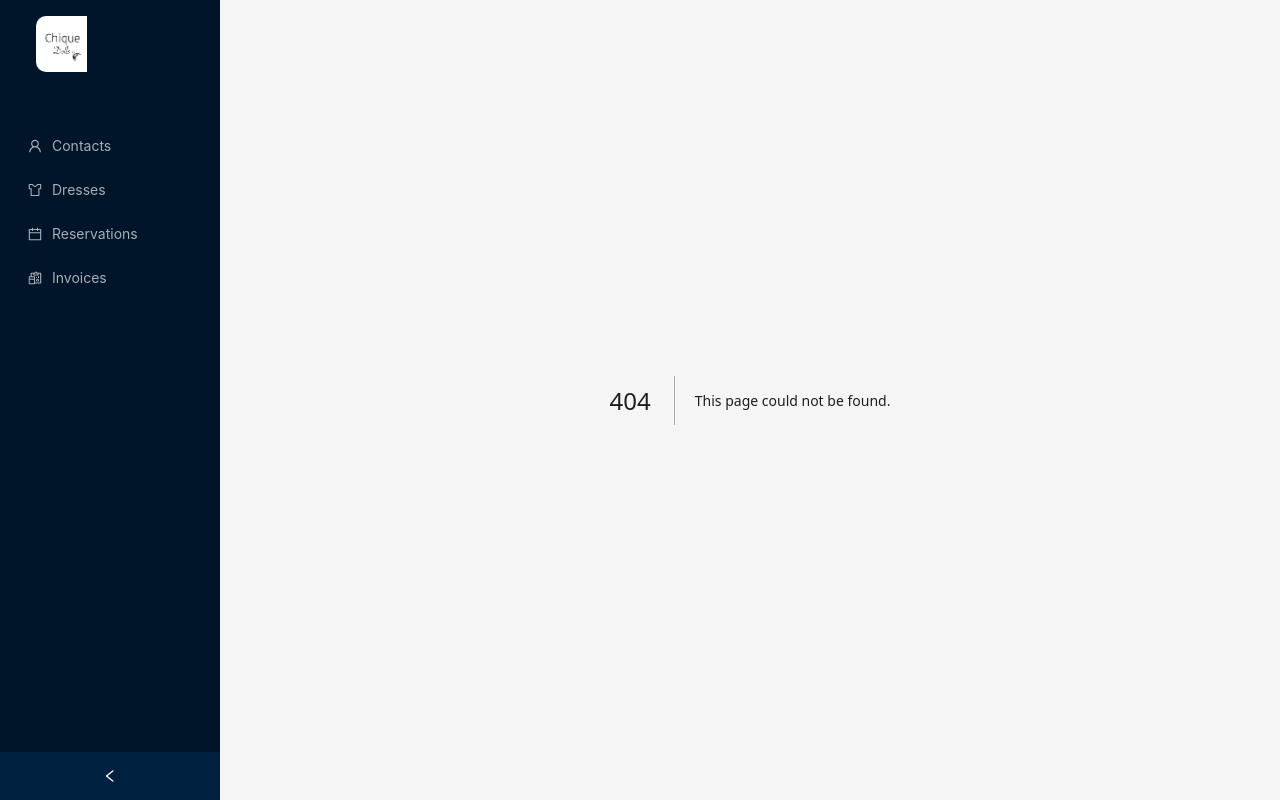
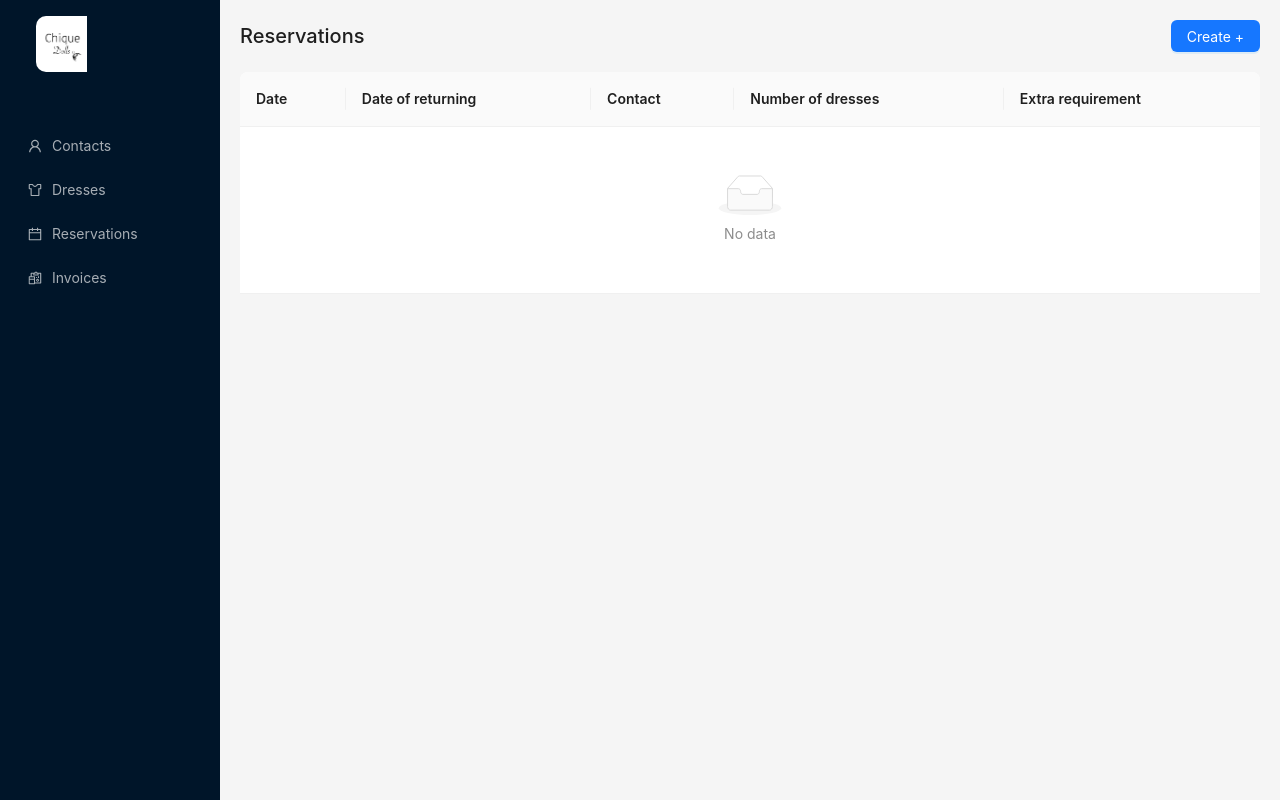
Before and after one commit to artiole-abdyli/manageInvoices, a Next.js app: page /reservations in a window 1280 px wide. Before the commit this address had no page. Built offline with nearby package versions, Linux system fonts and the light colour scheme.

Commit message:
reservations ui

```diff
--- /dev/null
+++ b/app/reservations/page.tsx
@@ -0,0 +1,46 @@
+import { Button, Table } from "antd";
+
+export default function ReservationsPage() {
+  const columns = [
+    {
+      name: "date",
+      dataIndex: "date",
+      title: "Date",
+    },
+    {
+      name: "date of returning",
+      dataIndex: "date_of_returning",
+      title: "Date of returning",
+    },
+    { name: "contact_id", dataIndex: "contact_id", title: "Contact" },
+    {
+      name: "number_of_dresses",
+      dataIndex: "number_of_dresses",
+      title: "Number of dresses",
+    },
+    {
+      name: "extra_requirement",
+      title: "Extra requirement",
+      dataIndex: "extra_requirement",
+    },
+  ];
+  return (
+    <>
+      <div
+        style={{
+          display: "flex",
+          justifyContent: "space-between",
+          alignItems: "center",
+          margin: "20px 0",
+        }}
+      >
+        <h1 style={{ margin: 0, fontSize: "20px", fontWeight: "500" }}>
+          Reservations
+        </h1>
+
+        <Button type="primary">Create +</Button>
+      </div>
+      <Table columns={columns}></Table>{" "}
+    </>
+  );
+}
--- a/src/components/sidebar/Sidebar.tsx
+++ b/src/components/sidebar/Sidebar.tsx
@@ -31,12 +31,10 @@ const SiderLayout: React.FC<PropsWithChildren> = ({ children }) => {
     >
       <Layout style={{ minHeight: "100vh" }}>
         <Sider
-          collapsible
           collapsed={collapsed}
           onCollapse={setCollapsed}
           width={220}
           breakpoint="lg"
-          zeroWidthTriggerStyle={{ top: 12 }}
         >
           <div
             style={{
```
